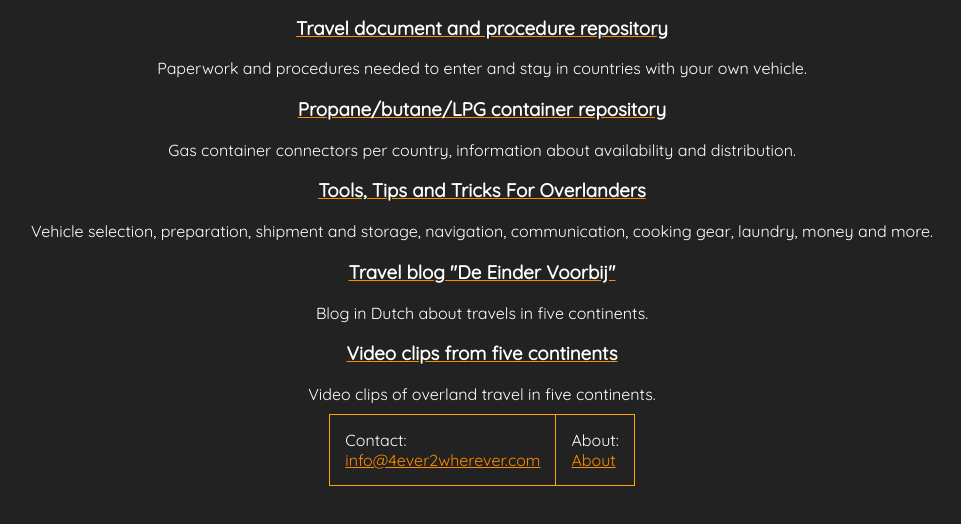
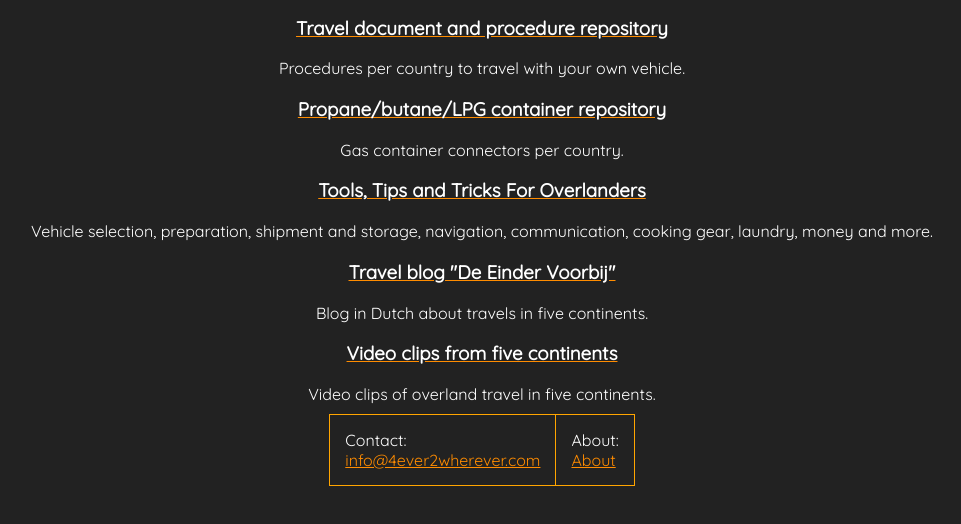
Before and after one commit to JanVanBekkum/Main, a plain HTML site: page index.html in a window 1280 px wide. Shown: the part 126-650 px from the top of the page, without its empty margins (158-1119 px from the left). Drawn offline with nearby package versions, Linux system fonts and the light colour scheme.

Commit message:
Text correction.

```diff
--- a/index.html
+++ b/index.html
@@ -78,9 +78,9 @@
 	<div style="text-align:center">
 
 <a href="https://www.4ever2wherever.com/documents/"><h3>Travel document and procedure repository</h3></a>
-Paperwork and procedures needed to enter and stay in countries with your own vehicle.
+Procedures per country to travel with your own vehicle.
 <a href="https://www.4ever2wherever.com/gas/"><h3>Propane/butane/LPG container repository</h3></a>
-Gas container connectors per country, information about availability and distribution.
+Gas container connectors per country.
 <a href="https://4ever2wherever.weebly.com/"><h3>Tools, Tips and Tricks For Overlanders</h3></a>
 Vehicle selection, preparation, shipment and storage, navigation, communication, cooking gear, laundry, money and more.
 <a href="https://janvanbekkum.wordpress.com/"><h3>Travel blog "De Einder Voorbij"</h3></a>
```
